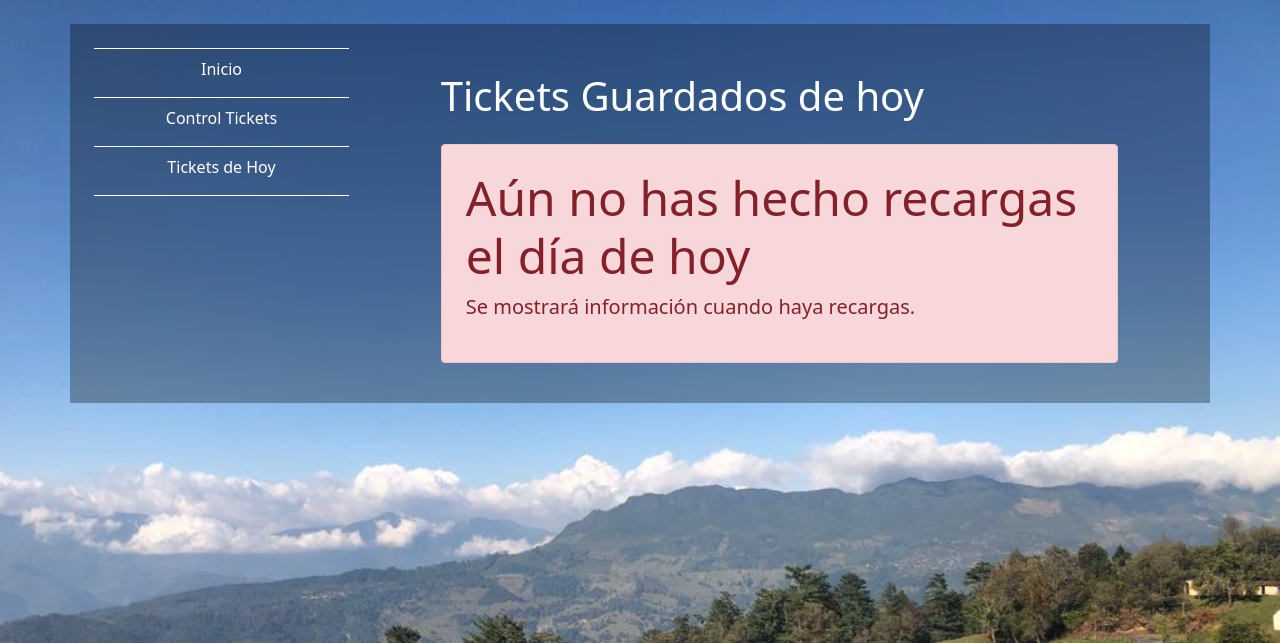
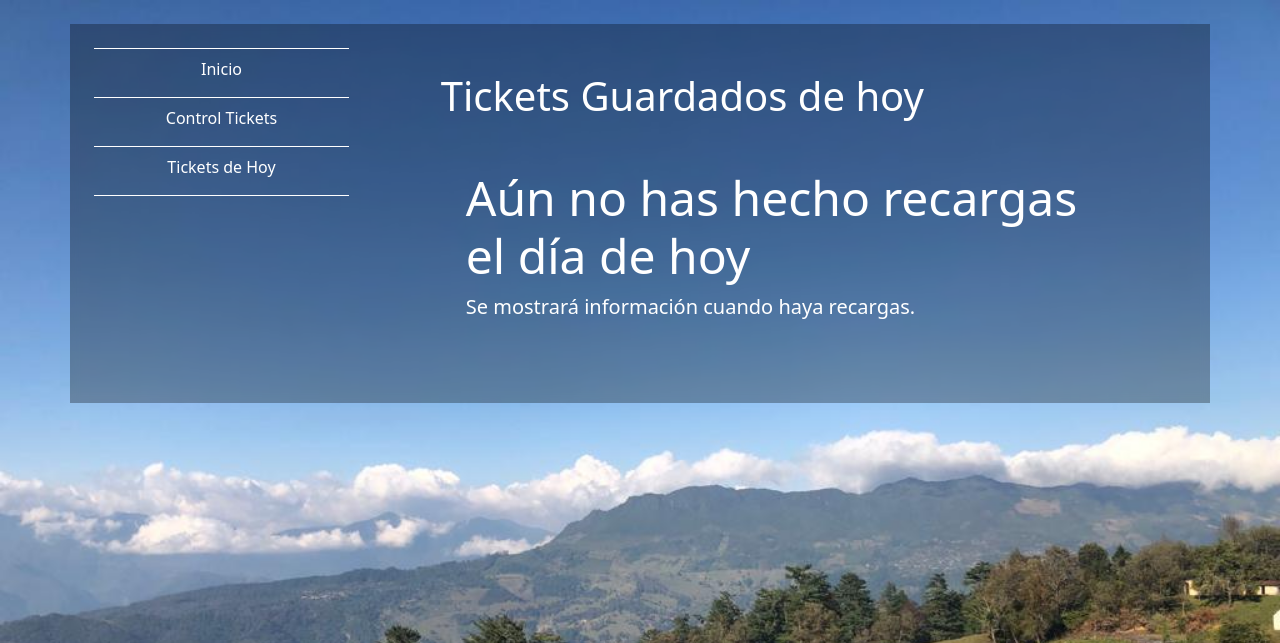
Before and after one commit to lalodsi/AlmacenTickets, a PHP site: page /controlTickets/show_tickets.php in a window 1280 px wide. Shown: the top 643 px of the page. Run offline with PHP 8.4, Linux system fonts and the light colour scheme; data that the repository does not hold is empty.

Commit message:
More Changes

```diff
--- a/controlTickets/show_tickets.php
+++ b/controlTickets/show_tickets.php
@@ -49,7 +49,7 @@
                 }
                 else{
                     ?>
-                    <div class="jumbotron alert alert-danger p-4 mt-4">
+                    <div class="jumbotron alert p-4 mt-4">
                         <h1 class="display-5">Aún no has hecho recargas el día de hoy</h1>
                         <p class="lead">Se mostrará información cuando haya recargas.</p>
                     </div>
--- a/style.css
+++ b/style.css
@@ -38,7 +38,7 @@ button .impresora, a img{
 }
 .contenedor-transparente{
     background-color: rgba(0, 0, 0, 0.3);
-    backdrop-filter: blur(10px);
+    backdrop-filter: blur(4px);
     -webkit-backdrop-filter: blur(10px);
     color: white;
 }
@@ -51,8 +51,11 @@ tbody, thead{
     color: white;
 }
 .table{
+    backdrop-filter: blur(4px);
+}
+.table > tbody > tr:hover{
     background-color: rgba(0, 0, 0, 0.3);
-
+    color: white;
 }
 .mostrarResultados{
     background-color: rgba(0, 0, 0, 0.3);
```
